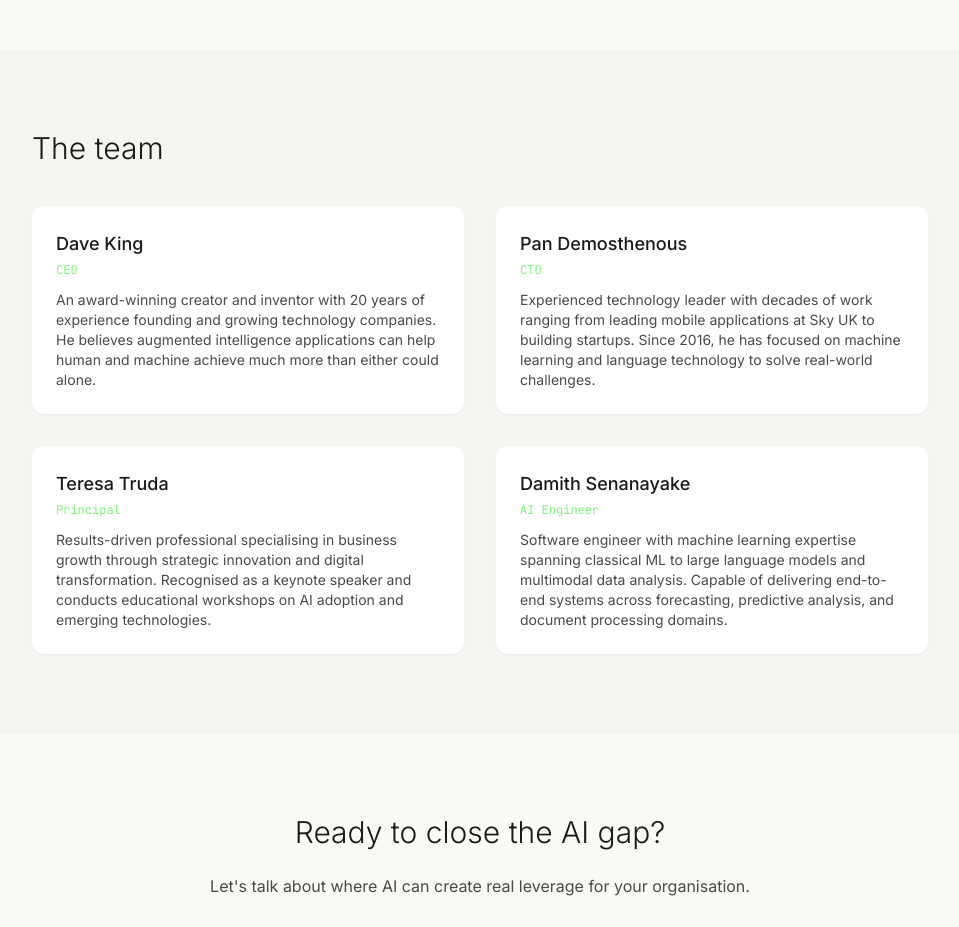
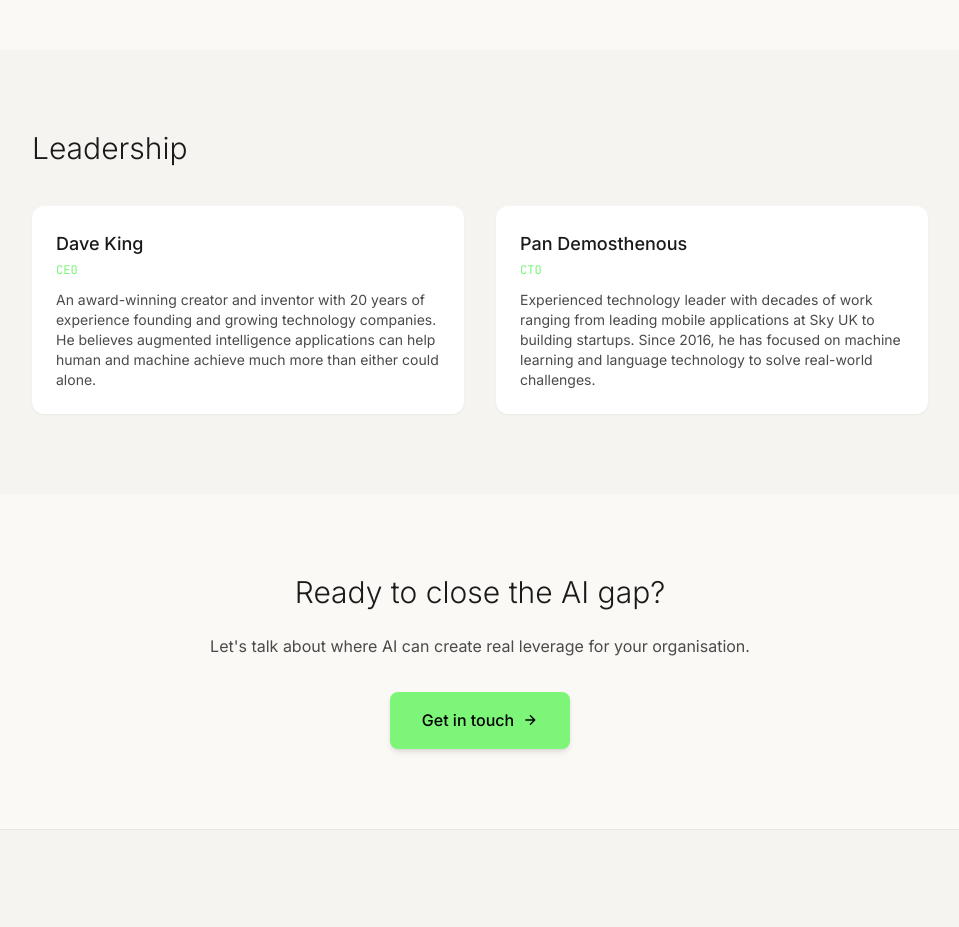
Before and after one commit to m37daveking/ri-web, a Next.js app: page /about in a window 1280 px wide. Shown: the part 1360-2287 px from the top of the page, without its empty margins (160-1119 px from the left). Built offline with nearby package versions, Linux system fonts and the light colour scheme.

Commit message:
Rename team to Leadership and remove Teresa and Damith

```diff
--- a/src/app/about/page.tsx
+++ b/src/app/about/page.tsx
@@ -124,7 +124,7 @@ export default function AboutPage() {
             transition={{ duration: 0.6, delay: 0.4 }}
           >
             <h2 className="text-2xl md:text-3xl font-light mb-10 text-[var(--foreground)]">
-              The team
+              Leadership
             </h2>
 
             <div className="grid grid-cols-1 md:grid-cols-2 gap-8">
@@ -143,24 +143,6 @@ export default function AboutPage() {
                 <p className="font-mono text-xs text-[var(--accent)] mb-3">CTO</p>
                 <p className="text-sm text-[var(--foreground-muted)]">
                   Experienced technology leader with decades of work ranging from leading mobile applications at Sky UK to building startups. Since 2016, he has focused on machine learning and language technology to solve real-world challenges.
-                </p>
-              </div>
-
-              {/* Teresa Truda */}
-              <div className="bg-white rounded-xl shadow-sm p-6">
-                <h3 className="text-lg font-medium mb-1 text-[var(--foreground)]">Teresa Truda</h3>
-                <p className="font-mono text-xs text-[var(--accent)] mb-3">Principal</p>
-                <p className="text-sm text-[var(--foreground-muted)]">
-                  Results-driven professional specialising in business growth through strategic innovation and digital transformation. Recognised as a keynote speaker and conducts educational workshops on AI adoption and emerging technologies.
-                </p>
-              </div>
-
-              {/* Damith Senanayake */}
-              <div className="bg-white rounded-xl shadow-sm p-6">
-                <h3 className="text-lg font-medium mb-1 text-[var(--foreground)]">Damith Senanayake</h3>
-                <p className="font-mono text-xs text-[var(--accent)] mb-3">AI Engineer</p>
-                <p className="text-sm text-[var(--foreground-muted)]">
-                  Software engineer with machine learning expertise spanning classical ML to large language models and multimodal data analysis. Capable of delivering end-to-end systems across forecasting, predictive analysis, and document processing domains.
                 </p>
               </div>
             </div>
```
